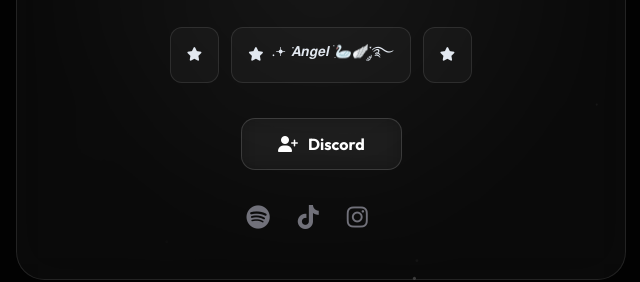
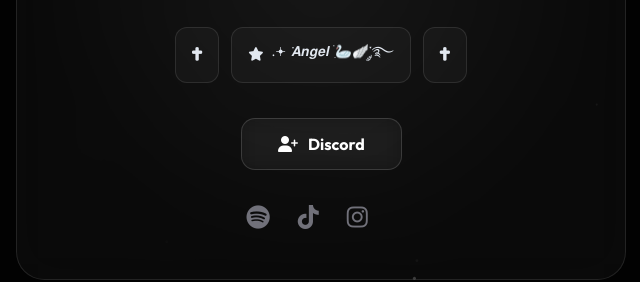
Before and after one commit to wujeksynkuuu/Strona-Szyszkens, a plain HTML site: page index.html in a window 1280 px wide. Shown: the part 426-708 px from the top of the page, 319-959 px from the left. Drawn offline with Linux system fonts and the light colour scheme; no server answers.

Commit message:
Update index.html

```diff
--- a/index.html
+++ b/index.html
@@ -65,9 +65,9 @@
             </p>
 
             <div class="skills-tags">
-                <span class="tag"><i class="fa-solid fa-star"></i> </span>
+                <span class="tag"><i class="fa-solid fa-cross"></i> </span>
                 <span class="tag"><i class="fa-solid fa-star"></i> .𖥔 ݁ 𝑨𝒏𝒈𝒆𝒍 ࣪ ִ🦢🪽་༘࿐</span>
-                <span class="tag"><i class="fa-solid fa-star"></i> </span>
+                <span class="tag"><i class="fa-solid fa-cross"></i> </span>
             </div>
 
             <div class="action-buttons">
```
